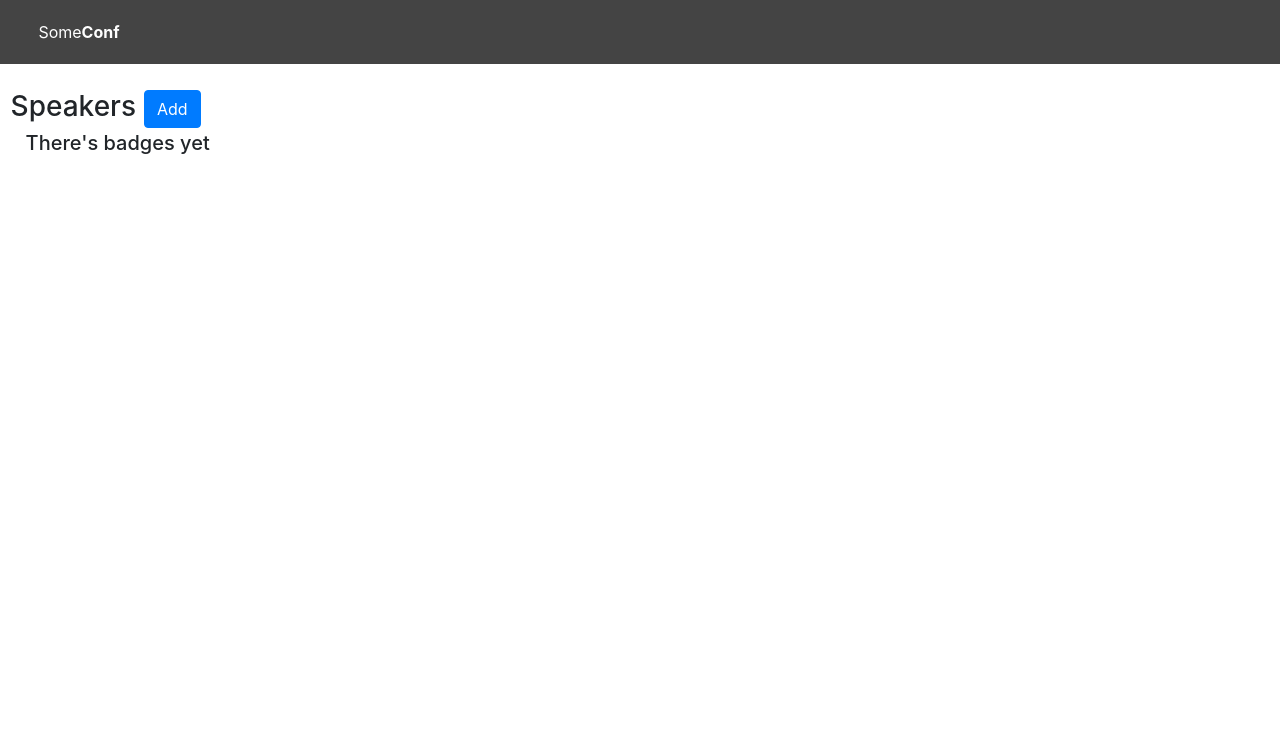
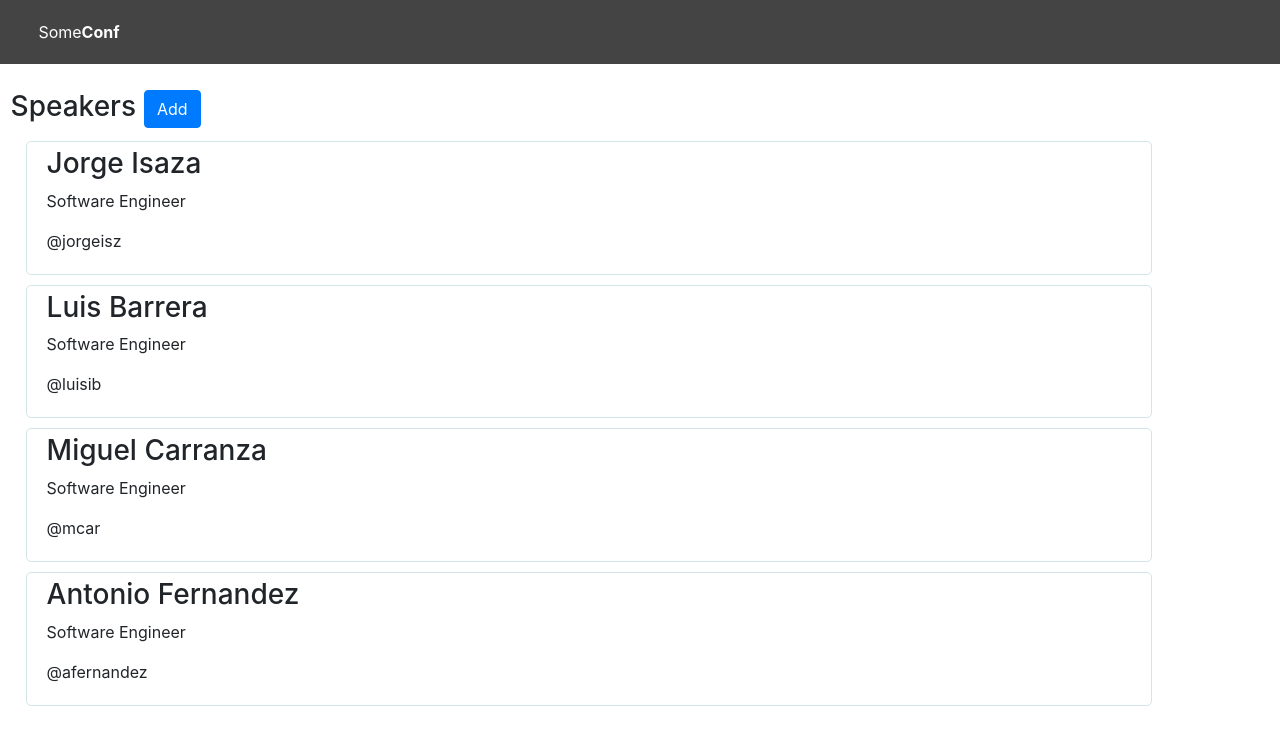
Before and after one commit to JorgeIsz/badges, a React (Create React App) app: page /badges in a window 1280 px wide. Shown: the top 744 px of the page. Built offline with nearby package versions, Linux system fonts and the light colour scheme.

Commit message:
Agregado: componente PageLoading

```diff
--- a/src/api.js
+++ b/src/api.js
@@ -6,7 +6,7 @@ let callApi = () => {
 			{id:"3",firstName:"Miguel",lastName:"Carranza",twitter:"mcar",career:"Software Engineer"},
 			{id:"4",firstName:"Antonio",lastName:"Fernandez",twitter:"afernandez",career:"Software Engineer"},
 		]
-		resolve(data)
+		setTimeout(()=>resolve(data),1500)
 	})
 }
 
@@ -14,7 +14,7 @@ let callApi = () => {
 const api = {
 	badges: {
 		list(){
-			return []
+			return callApi()
 		}
 	}
 }
--- a/src/components/BadgesList.js
+++ b/src/components/BadgesList.js
@@ -1,5 +1,4 @@
 import React from 'react'
-import {Link} from 'react-router-dom'
 import BadgeSmall from './BadgeSmall'
 
 
--- /dev/null
+++ b/src/components/PageLoading.js
@@ -0,0 +1,10 @@
+import React from 'react'
+
+function PageLoading(){
+
+	return (
+	<div>Loading...</div>
+	)
+}
+
+export default PageLoading
--- a/src/pages/Badges.js
+++ b/src/pages/Badges.js
@@ -5,6 +5,7 @@ import { Link } from 'react-router-dom'
 import api from '../api'
 
 import './styles/Badges.css'
+import PageLoading from '../components/PageLoading'
 
 class Badges extends React.Component {
 
@@ -36,7 +37,7 @@ class Badges extends React.Component {
 
 	render(){
 		if(this.state.loading){
-			return 'Loading...'
+			return <PageLoading />
 		}
 		return (
 		<div>
```
Also changed, not shown: 1 other file (tests, documents, lock files or other folders).
